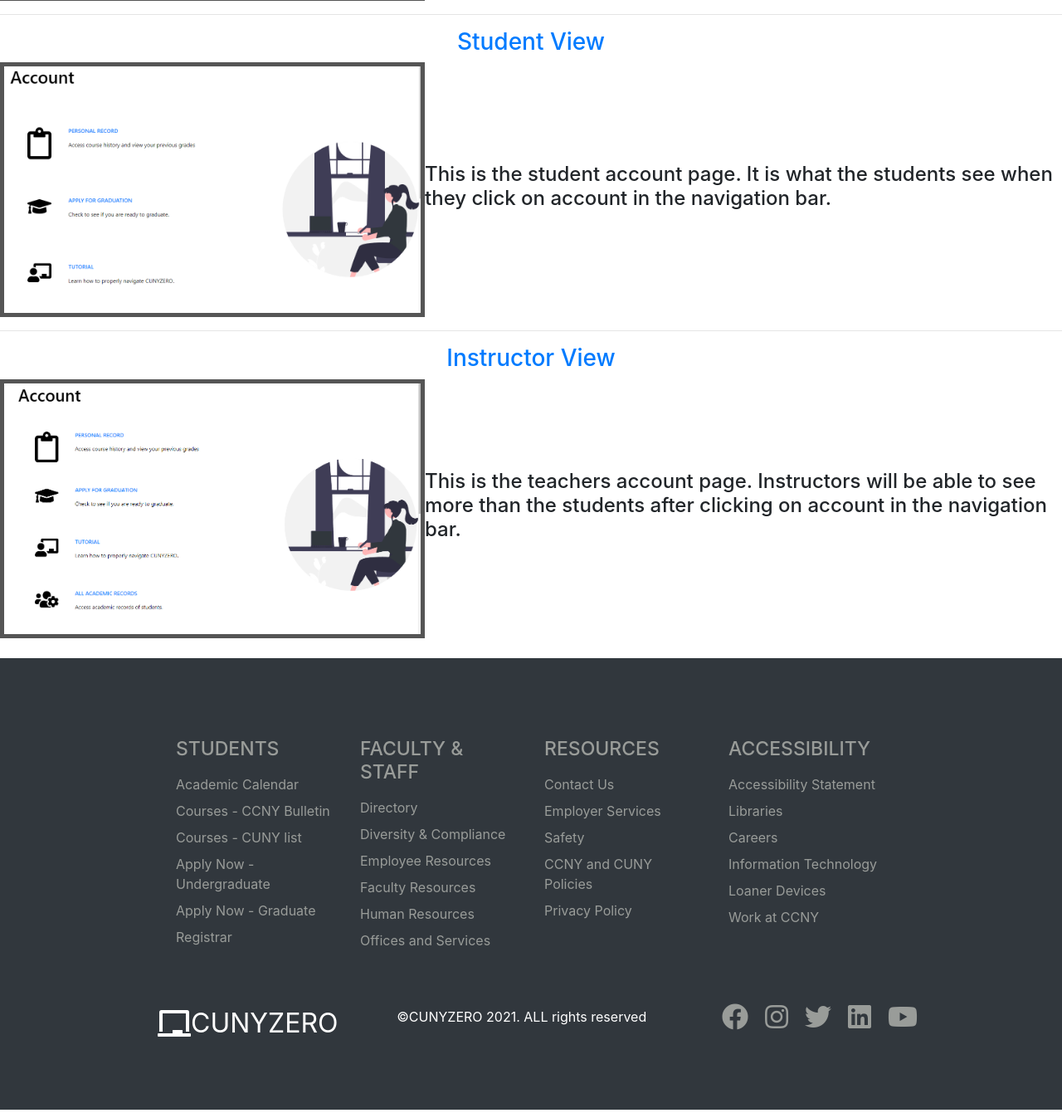
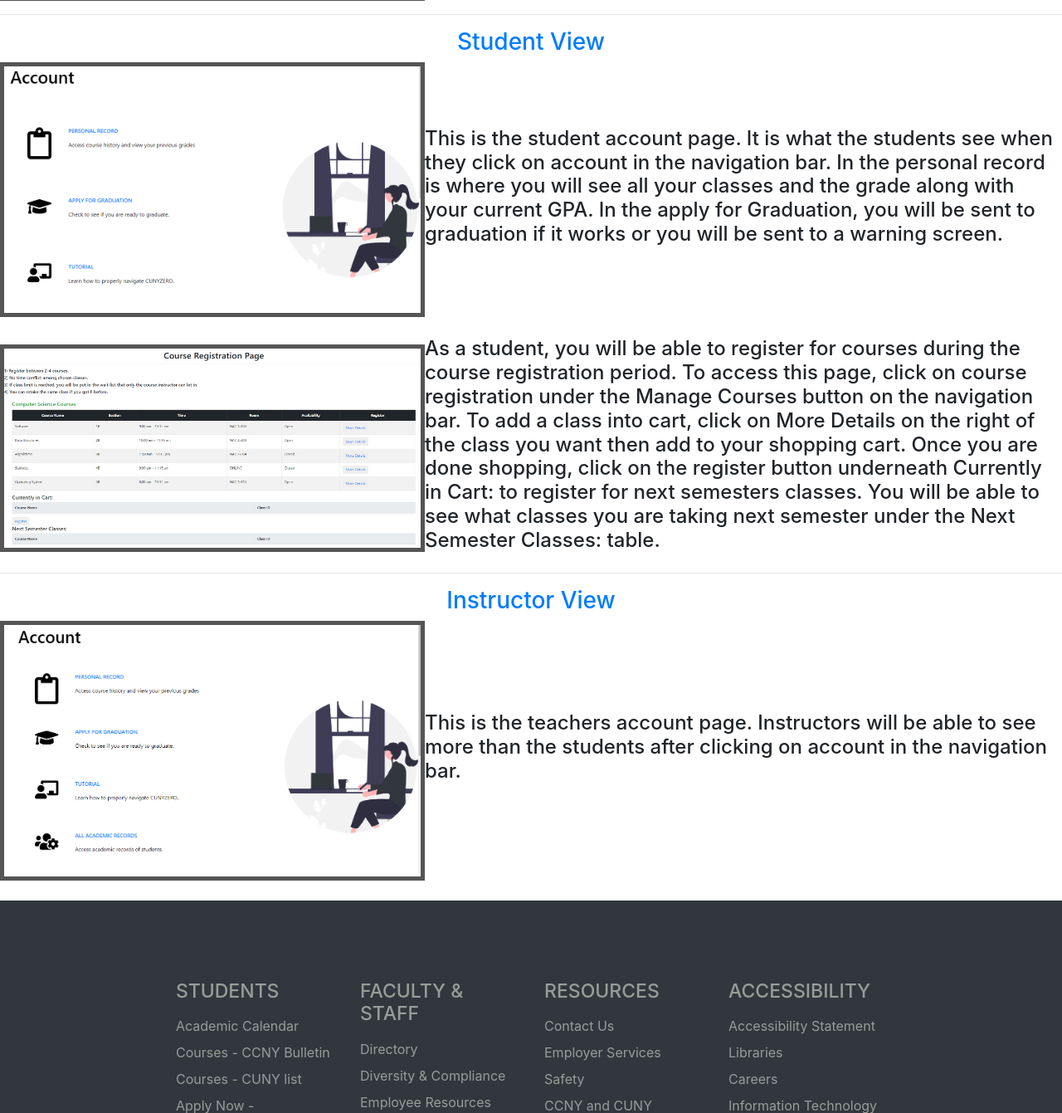
Before and after one commit to tryingtolearn11/322_project, a Flask app: page /tutorial in a window 1280 px wide. Shown: the part 1314-2655 px from the top of the page at 83% size. Run offline with Flask 2, Linux system fonts and the light colour scheme; the visitor is signed in with stand-in values (Sample User, id 1); some libraries are stand-ins or nearby versions.

Commit message:
tutorial

```diff
--- a/app/templates/course_registration.html
+++ b/app/templates/course_registration.html
@@ -68,7 +68,8 @@
                     <td><button type="button" class="btn btn-default">
                         <a href="{{ url_for('register_class')}}">register</a>
                     </button></td>
-
+                    <br>
+                    <br>
                     <div class="h4 text-dark">Next Semester Classes:</div>
                     <table class="table table-bordered">
                         <thead class="thead-light">
--- a/app/templates/tutorial.html
+++ b/app/templates/tutorial.html
@@ -40,7 +40,12 @@
     <h3 class="text-primary"><center>Student View</center></h3>
     <div class="image-txt-container">
         <img src="static/img/studentAccountPage.png" width="40%" alt="Students Account Page">
-        <h4>This is the student account page. It is what the students see when they click on account in the navigation bar.</h4>
+        <h4>This is the student account page. It is what the students see when they click on account in the navigation bar. In the personal record is where you will see all your classes and the grade along with your current GPA. In the apply for Graduation, you will be sent to graduation if it works or you will be sent to a warning screen.</h4>
+    </div>
+    <br>
+    <div class="image-txt-container">
+        <img src="static/img/courseRegistrationPage.png" width="40%" alt="register page">
+        <h4>As a student, you will be able to register for courses during the course registration period. To access this page, click on course registration under the Manage Courses button on the navigation bar. To add a class into cart, click on More Details on the right of the class you want then add to your shopping cart. Once you are done shopping, click on the register button underneath Currently in Cart: to register for next semesters classes. You will be able to see what classes you are taking next semester under the Next Semester Classes: table.</h4>
     </div>
     <hr>
     <h3 class="text-primary"><center>Instructor View</center></h3>
```
Also changed, not shown: app/templates/course_history.html (+3 -4 lines), app/static/img/courseRegistrationPage.png (added).
